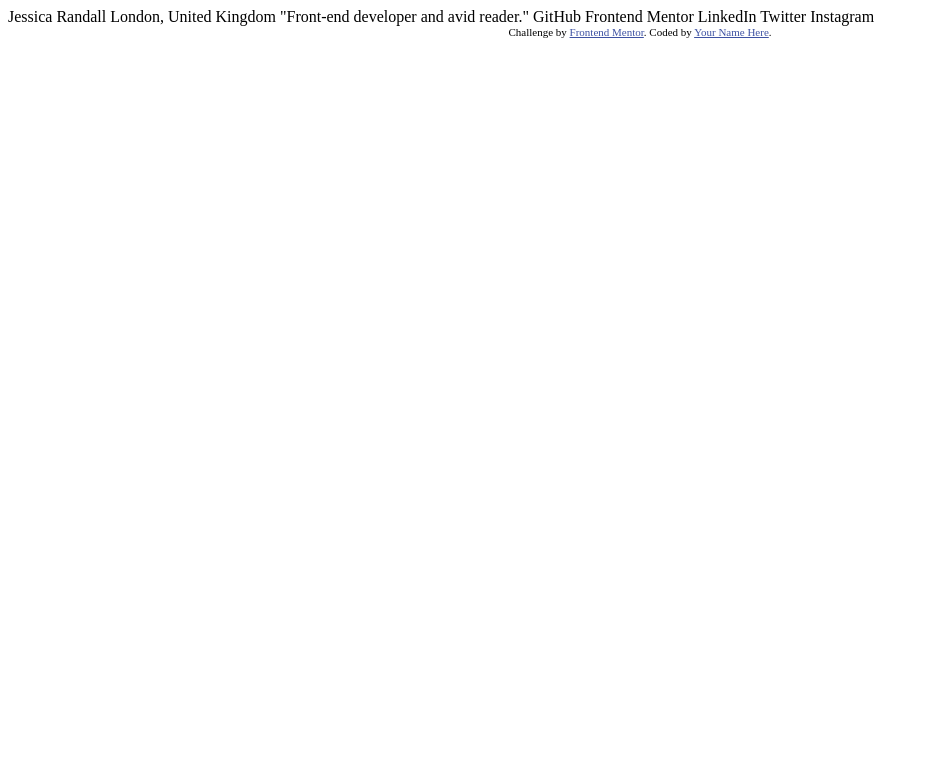
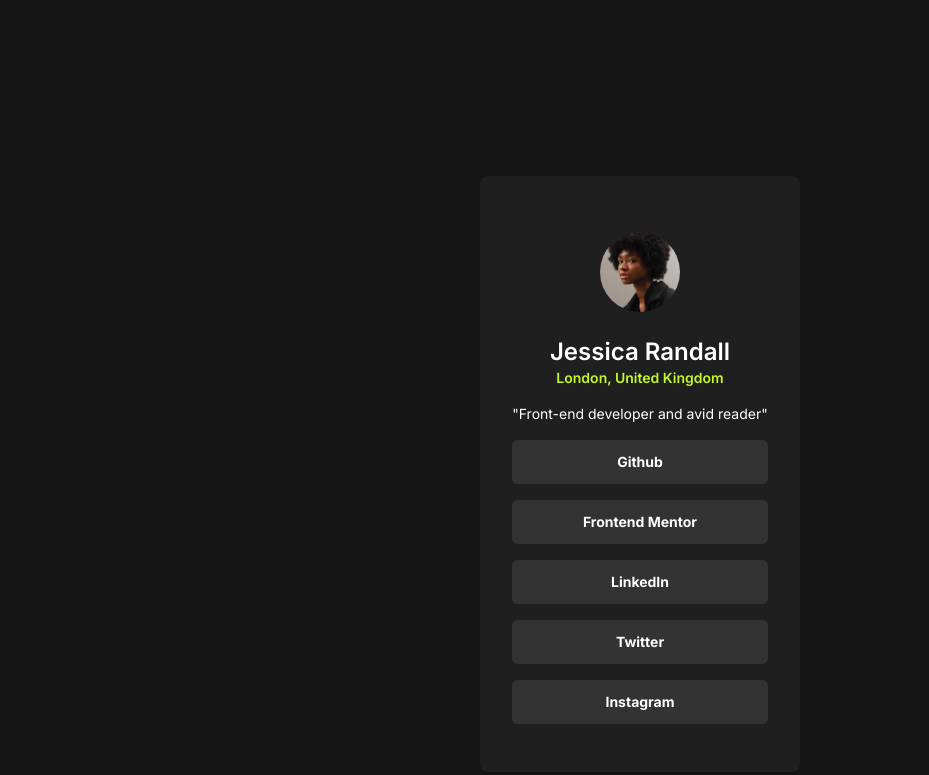
Before and after one commit to abhiraj2404/frontend_mentor_project1, a website: page index.html in a window 1280 px wide. Shown: the whole page, without its empty margins (0-929 px from the left). Drawn offline with nearby package versions, Linux system fonts and the light colour scheme.

Commit message:
first submission

```diff
--- a/index.html
+++ b/index.html
@@ -3,32 +3,48 @@
 <head>
   <meta charset="UTF-8">
   <meta name="viewport" content="width=device-width, initial-scale=1.0"> <!-- displays site properly based on user's device -->
+  <link rel="icon" type="image/png" sizes="32x32" href="./assets/images/favicon-32x32.png">
+  <link rel="preconnect" href="https://fonts.googleapis.com">
+  <link rel="preconnect" href="https://fonts.gstatic.com" crossorigin>
+  <link href="https://fonts.googleapis.com/css2?family=Inter:wght@100..900&display=swap" rel="stylesheet">
+  <title>Frontend Mentor | Social links profile</title>
+  <script src="https://cdn.tailwindcss.com"></script>
+  <script>
+    tailwind.config = {
+      theme: {
+        extend: {
+          colors: {
+            dark_grey: 'hsl(0, 0%, 12%)',
+            off_black:'hsl(0, 0%, 8%)' ,
+            grey:' hsl(0, 0%, 20%)',
+            neon: ' hsl(75, 94%, 57%)',
+          }
+        }
+      }
+    }
+  </script>
+  <style>
+    body{ font-family: "inter";}
+  </style>
 
-  <link rel="icon" type="image/png" sizes="32x32" href="./assets/images/favicon-32x32.png">
-
-  <title>Frontend Mentor | Social links profile</title>
-
-  <!-- Feel free to remove these styles or customise in your own stylesheet 👍 -->
-  <style>
-    .attribution { font-size: 11px; text-align: center; }
-    .attribution a { color: hsl(228, 45%, 44%); }
-  </style>
 </head>
-<body>
-
-  Jessica Randall
-  London, United Kingdom
-  "Front-end developer and avid reader."
-
-  GitHub
-  Frontend Mentor
-  LinkedIn
-  Twitter
-  Instagram
-
-  <div class="attribution">
-    Challenge by <a href="https://www.frontendmentor.io?ref=challenge" target="_blank">Frontend Mentor</a>.
-    Coded by <a href="#">Your Name Here</a>.
-  </div>
+<body class=" text-center bg-off_black text-white flex justify-center align-middle text-sm">
+  <main class="bg-dark_grey sm:w-1/4 mt-20 sm:mt-44 rounded-lg p-8 mx-3">
+    <div class="image flex justify-center py-6">
+      <img class="rounded-full w-20 h-auto" src="./assets/images/avatar-jessica.jpeg" alt="failed to load">
+    </div>
+    <div class="font-semibold">
+      <h1 class="text-2xl">Jessica Randall</h1>
+      <p class="text-neon ">London, United Kingdom</p>
+    </div>
+    <p class="my-4">"Front-end developer and avid reader"</p>
+    <div class="links font-bold">
+      <div class="box bg-grey py-3 my-4 rounded-md hover:bg-neon hover:text-black">Github</div>
+      <div class="box bg-grey py-3 my-4 rounded-md hover:bg-neon hover:text-black">Frontend Mentor</div>
+      <div class="box bg-grey py-3 my-4 rounded-md hover:bg-neon hover:text-black">LinkedIn</div>
+      <div class="box bg-grey py-3 my-4 rounded-md hover:bg-neon hover:text-black">Twitter</div>
+      <div class="box bg-grey py-3 my-4 rounded-md hover:bg-neon hover:text-black">Instagram</div>
+    </div>
+  </main>
 </body>
 </html>
--- /dev/null
+++ b/package.json
@@ -0,0 +1,5 @@
+{
+  "devDependencies": {
+    "tailwindcss": "^3.4.1"
+  }
+}
--- /dev/null
+++ b/tailwind.config.js
@@ -0,0 +1,8 @@
+/** @type {import('tailwindcss').Config} */
+module.exports = {
+  content: [],
+  theme: {
+    extend: {},
+  },
+  plugins: [],
+}
```
Also changed, not shown: style-guide.md (+2 -0 lines), README-template.md (deleted), README.md, solution_scrnshot/Screenshot 2024-01-28 172412.png (added), solution_scrnshot/Screenshot 2024-01-28 172444.png (added), 2 other files.
